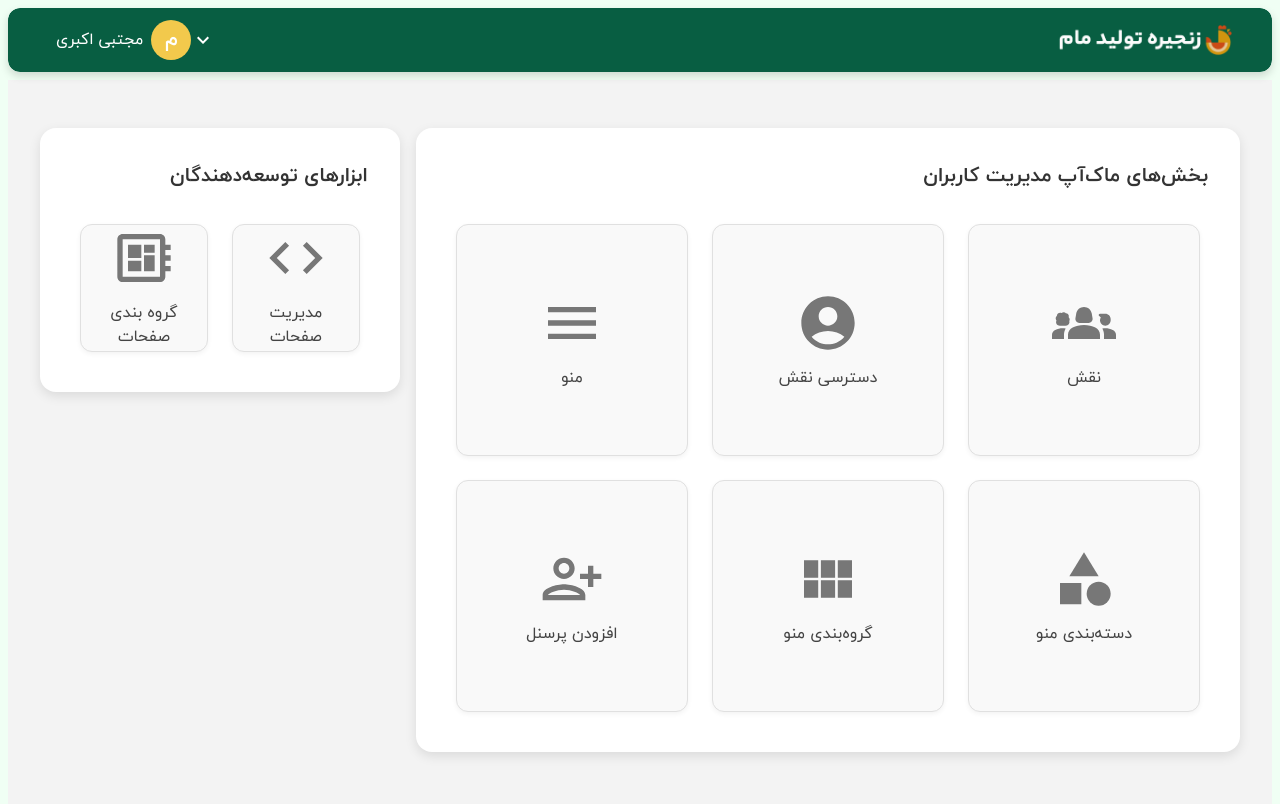
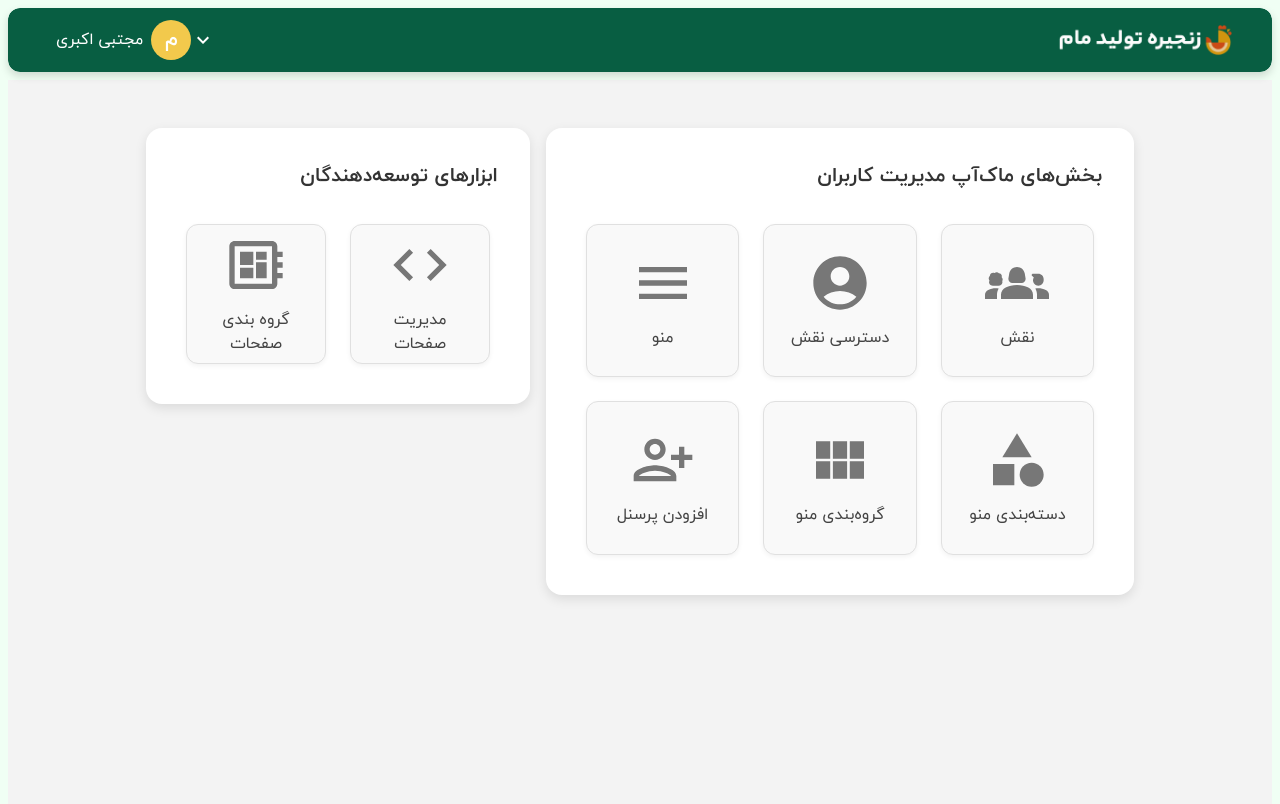
Before and after one commit to SeyedAb2/usermanagement_mockup_react, a React (Vite) app: page / in a window 1280 px wide. Shown: the top 804 px of the page. Built offline with nearby package versions, Linux system fonts and the light colour scheme.

Commit message:
update code

```diff
--- a/src/pages/dashboard/Dashboard.tsx
+++ b/src/pages/dashboard/Dashboard.tsx
@@ -7,8 +7,8 @@ import {
   ViewModule,
   PersonAddAlt,
   AccountCircle,
-  Code, // آیکون برای مدیریت صفحات
-  DeveloperBoard, // آیکون برای دسته‌بندی صفحات
+  Code,
+  DeveloperBoard,
 } from "@mui/icons-material";
 import { useState, ReactNode } from "react";
 
@@ -27,12 +27,12 @@ const USER_MANAGEMENT_ITEMS: DashboardItem[] = [
   { id: 3, label: "منو", icon: <Menu />, path: "/menu" },
   { id: 4, label: "دسته‌بندی منو", icon: <Category />, path: "/menu-category" },
   { id: 5, label: "گروه‌بندی منو", icon: <ViewModule />, path: "/menu-group" },
-  { id: 6, label: "افزودن پرسنل", icon: <PersonAddAlt />, path: "/add-personel" },
+  { id: 6, label: "افزودن پرسنل", icon: <PersonAddAlt />, path: "/add-personel" }, // 6 آیتم
 ];
 
 const DEVELOPER_ITEMS: DashboardItem[] = [
   { id: 7, label: "مدیریت صفحات", icon: <Code />, path: "/add-page" },
-  { id: 8, label: "گروه بندی صفحات", icon: <DeveloperBoard />, path: "/category-page" },
+  { id: 8, label: "گروه بندی صفحات", icon: <DeveloperBoard />, path: "/category-page" }, // 2 آیتم
 ];
 
 // ------------------ کامپوننت اصلی ------------------
@@ -44,11 +44,11 @@ export default function Dashboard() {
   /**
    * رندر کردن آیتم‌های داخلی گرید با اندازه ستون مشخص
    * @param item - داده‌های آیتم
-   * @param cols - تعداد ستون‌های مورد نظر (مثلاً 6 برای دو ستون)
+   * @param cols - تعداد ستون‌های مورد نظر (6 برای دو ستون، 4 برای سه ستون)
    */
   const renderGridItem = (item: DashboardItem, cols: 6 | 4 | 3) => (
-    // با تنظیم xs={6}، در هر اندازه صفحه‌ای (از موبایل به بالا) دو ستون خواهیم داشت
-    <Grid size={{xs:cols,sm:cols,md:cols}} key={item.id} sx={{ p: 1 }}>
+    // با تنظیم xs={cols}، تعداد ستون‌های داخلی مشخص می‌شود.
+    <Grid key={item.id} size={{xs:cols,sm:cols,md:cols,}} sx={{ p: 1 }}>
       <ButtonBase
         onClick={() => navigate(item.path)}
         focusRipple
@@ -100,11 +100,12 @@ export default function Dashboard() {
 
   /**
    * رندر کردن کل یک بخش داشبورد (به عنوان یک ستون اصلی)
+   * @param mainCols - عرض بخش اصلی در سیستم 12 ستونی (4 یا 8)
    */
-  const renderSection = (title: string, items: DashboardItem[], titleColor: string, itemCols: 6 | 4 | 3) => (
-    // md={6}: دو ستون مساوی در دسکتاپ (کنار هم)
-    // xs={12}: یک ستون کامل در موبایل (زیر هم)
-    <Grid sx={{xs:12,md:6}}>
+  const renderSection = (title: string, items: DashboardItem[], titleColor: string, itemCols: 6 | 4 | 3, mainCols: 12 | 6 | 8 | 4) => (
+    // xs={12} برای نمایش تمام عرض در موبایل
+    // md={mainCols} برای سهم‌بندی در دسکتاپ
+    <Grid size={{xs:12, md:mainCols}} key={title}>
       <Paper
         elevation={3}
         sx={{
@@ -147,27 +148,29 @@ export default function Dashboard() {
       }}
     >
       {/* کانتینر اصلی برای قرارگیری دو ستون کنار هم */}
-      <Grid sx={{
+      <Grid container sx={{
         display:'flex',
         alignItems:'start',
         justifyContent:'center',
         gap:2
       }} spacing={3} maxWidth="1200px" >
 
-        {/* 1. بخش مدیریت کاربران (ماک‌آپ کاربر نهایی) - با تنظیم itemCols=6، طرح 2 ستونی حفظ می‌شود */}
+        {/* 1. بخش مدیریت کاربران: 4/12 عرض (ستون باریک) */}
         {renderSection(
           "بخش‌های ماک‌آپ مدیریت کاربران",
-          USER_MANAGEMENT_ITEMS,
+          USER_MANAGEMENT_ITEMS, // 6 آیتم
           "#333",
-          4 // هر آیتم 50% عرض گرید داخلی را می‌گیرد (2 ستون)
+          4, // **تغییر برای 2 ستون داخلی** (بهتر جا می‌گیرد)
+          6 // **4 واحد از 12 واحد عرض کل (ستون کوچکتر)**
         )}
 
-        {/* 2. بخش توسعه‌دهندگان - با تنظیم itemCols=6، طرح 2 ستونی ایجاد می‌شود */}
+        {/* 2. بخش توسعه‌دهندگان: 8/12 عرض (ستون عریض) */}
         {renderSection(
           "ابزارهای توسعه‌دهندگان",
-          DEVELOPER_ITEMS,
+          DEVELOPER_ITEMS, // 2 آیتم
           "#333",
-          6 // هر آیتم 50% عرض گرید داخلی را می‌گیرد (2 ستون)
+          6, // **تغییر برای 3 ستون داخلی** (فضای خالی کمتر)
+          4 // **8 واحد از 12 واحد عرض کل (ستون بزرگتر)**
         )}
 
       </Grid>
```
